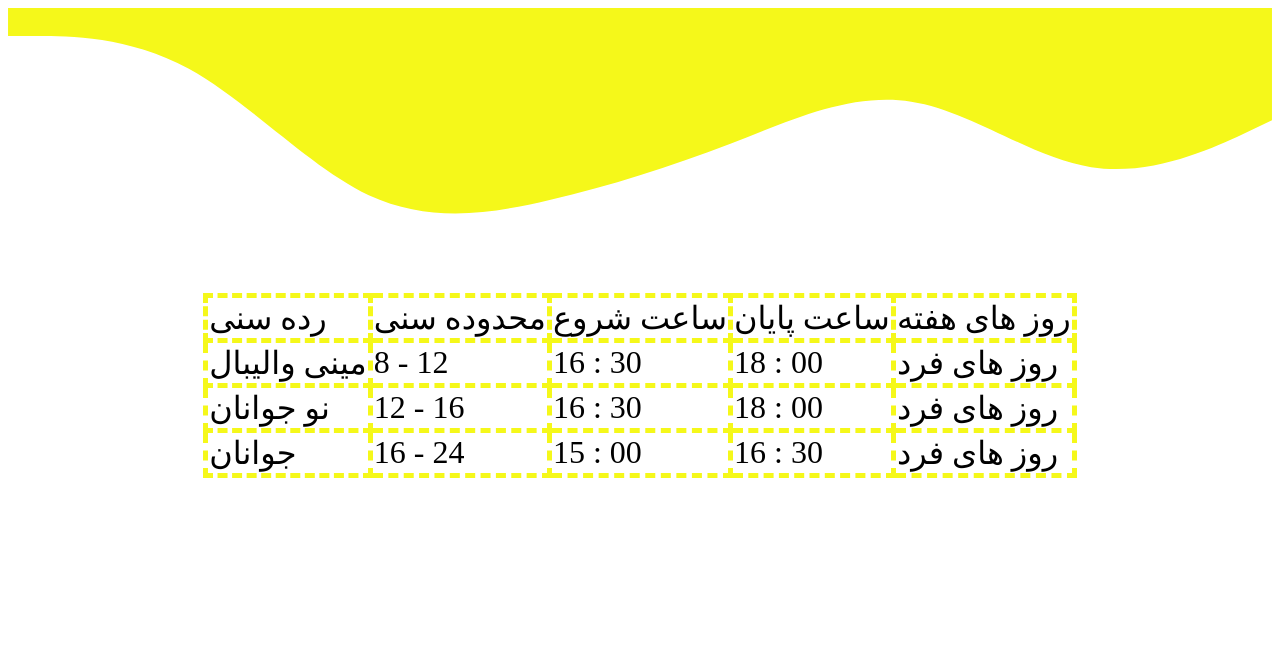
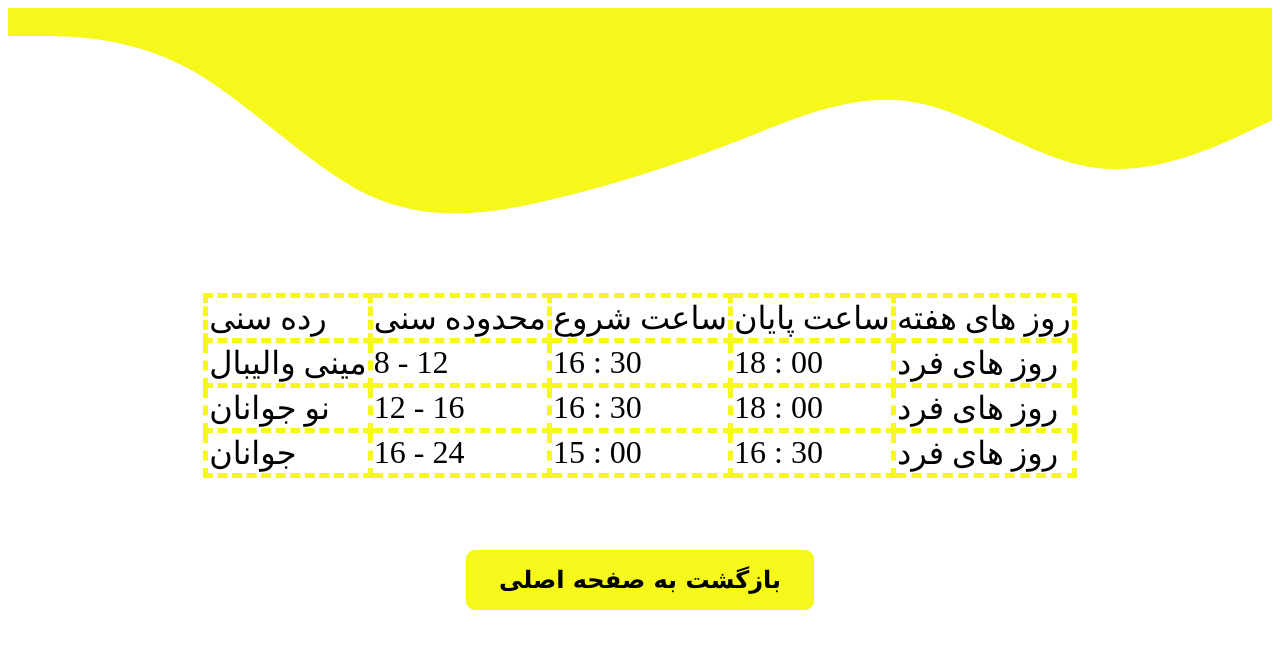
Before and after one commit to ali13500/ali13500.github.io, a plain HTML site: page timetable.html in a window 1280 px wide. Drawn offline with Linux system fonts and the light colour scheme.

Commit message:
Add files via upload

```diff
--- a/timetable.html
+++ b/timetable.html
@@ -12,6 +12,28 @@
             font-size:xx-large;
             border-collapse:inherit;
             border: 5px #F5F81A dashed;
+        }
+        #bottone1 {
+        padding-left: 33px;
+        padding-right: 33px;
+        padding-bottom: 16px;
+        padding-top: 16px;
+        border-radius: 9px;
+        background: #F5F81A;
+        border: none;
+        font-family:Verdana;
+        cursor: pointer;
+        transition: 0.4s;
+        font-size: x-large;
+        }
+
+        #bottone1:hover {
+        box-shadow: 12px 5px 56px -12px #F5F81A;
+        }
+
+        #bottone1:active {
+        transform: scale(0.97);
+        box-shadow: 7px 5px 56px -10px #F5F81A;
         }
     </style>
 </head>
@@ -50,6 +72,11 @@
             <td>روز های فرد</td>
         </tr>
     </table>
+    <br>
+    <br>
+    <br>
+    <br>
+    <button id="bottone1"><strong>بازگشت به صفحه اصلی</strong></button>
     </center>
 </body>
 </html>
```
Also changed, not shown: index.html (+1 -2 lines).
